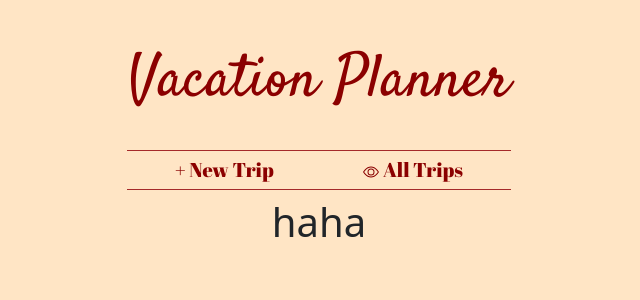
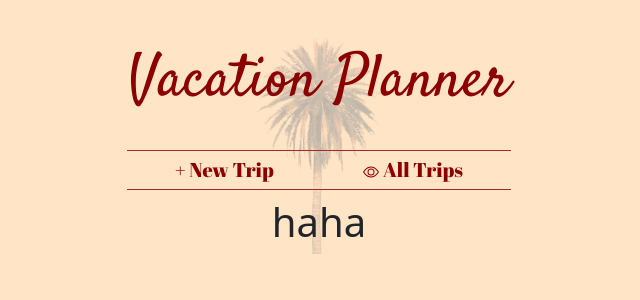
Before and after one commit to jamespbrownie/mod3_project, a React (Create React App) app in the folder my-app-frontend/: page / in a window 1280 px wide. Shown: the top 300 px of the page, without its empty margins (321-961 px from the left). Built offline with nearby package versions, Linux system fonts and the light colour scheme; no server answers.

Commit message:
palm tree background

```diff
--- a/my-app-frontend/src/index.css
+++ b/my-app-frontend/src/index.css
@@ -8,6 +8,11 @@
 
 body {
   background: #ffe5c5;
+  background-image: url("./images/palm_tree_cropped_superlight.png");
+  background-repeat: no-repeat;
+  background-size: contain;
+  background-position: center;
+
 }
 
 #header {
```
Also changed, not shown: my-app-frontend/src/images/palm_tree_cropped_superlight.png (added), 1 other file (tests, documents, lock files or other folders).
